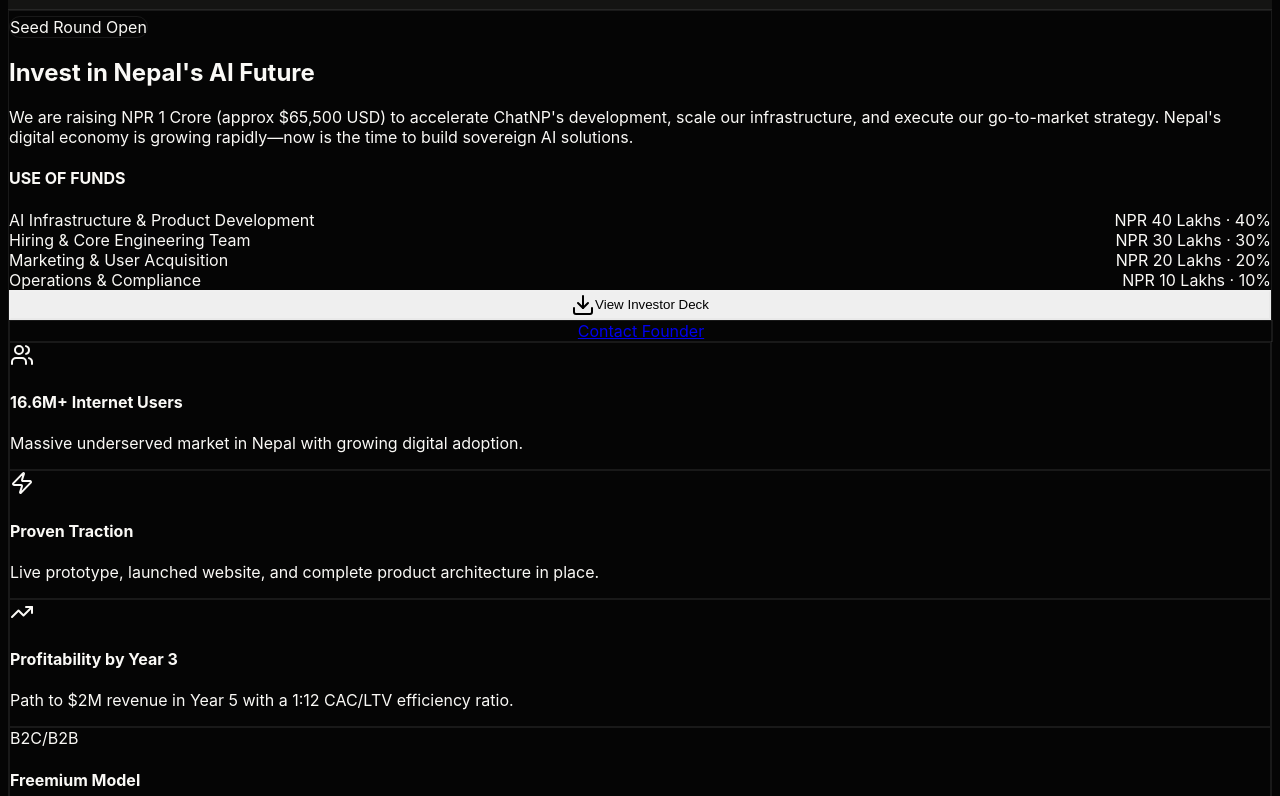
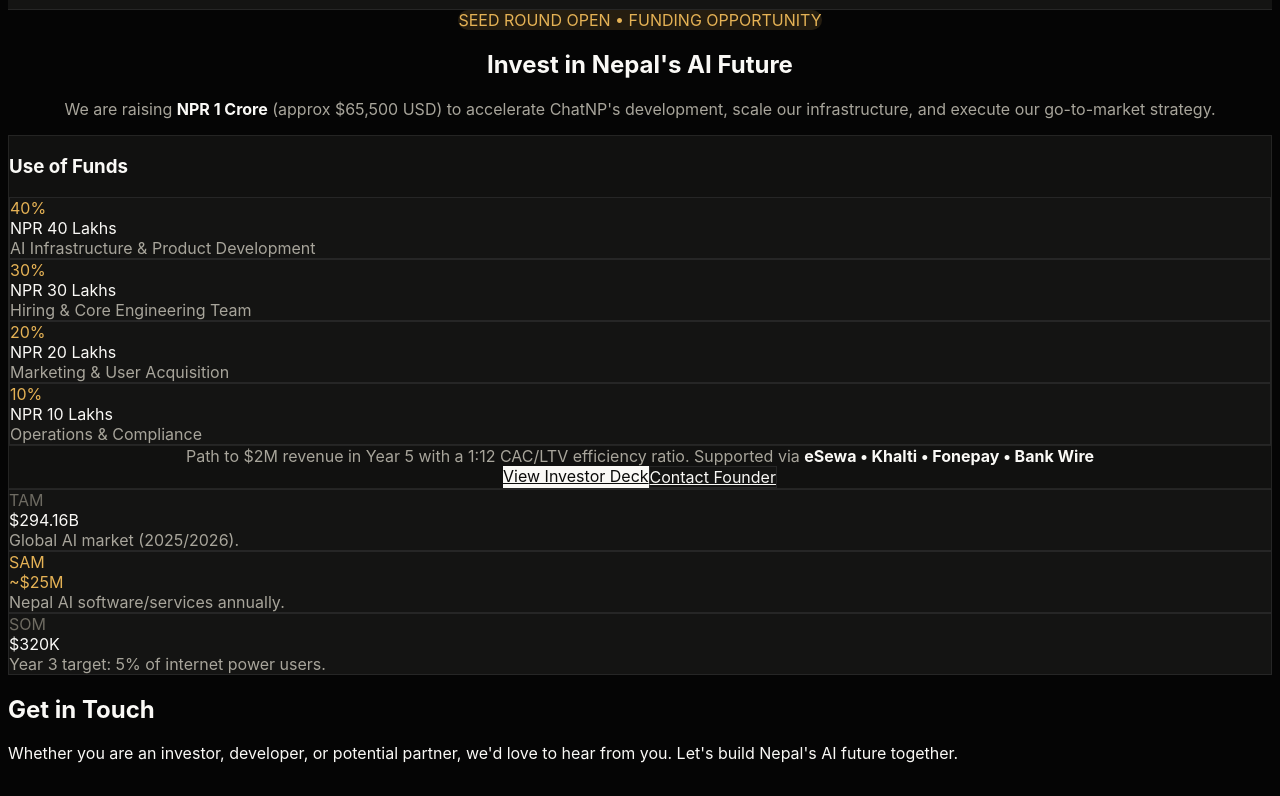
Before and after one commit to ganeshinunited-dot/Chatnepal, a Next.js app: page / in a window 1280 px wide. Shown: the part 5680-6476 px from the top of the page. Built offline with nearby package versions, Linux system fonts and the light colour scheme.

Commit message:
Update Investors.tsx

```diff
--- a/components/Investors.tsx
+++ b/components/Investors.tsx
@@ -1,98 +1,88 @@
-"use client";
-/* eslint-disable react/no-unescaped-entities */
-import Link from 'next/link';
-import { DownloadLink } from './DownloadLink';
-import { Download, TrendingUp, Users, Zap } from 'lucide-react';
-import { motion } from "motion/react";
+import React from "react";
+import Link from "next/link";
 
-function FundsBar({ label, pct, note }: { label: string; pct: number; note: string }) {
+export const Investors: React.FC = () => {
+  const funds = [
+    { label: "AI Infrastructure & Product Development", amount: "NPR 40 Lakhs", pct: "40%" },
+    { label: "Hiring & Core Engineering Team", amount: "NPR 30 Lakhs", pct: "30%" },
+    { label: "Marketing & User Acquisition", amount: "NPR 20 Lakhs", pct: "20%" },
+    { label: "Operations & Compliance", amount: "NPR 10 Lakhs", pct: "10%" },
+  ];
+
   return (
-    <div>
-      <div className="flex items-center justify-between mb-1.5">
-        <span className="text-sm text-zinc-300">{label}</span>
-        <span className="text-xs font-semibold text-blue-400">{note} · {pct}%</span>
-      </div>
-      <div className="h-1.5 w-full rounded-full bg-white/5 overflow-hidden">
-        <div className="h-full rounded-full bg-gradient-to-r from-brand-blue to-brand-blue-bright" style={{ width: `${pct}%` }} />
-      </div>
-    </div>
-  );
-}
+    <section id="investors" className="py-20 md:py-28">
+      <div className="max-w-6xl mx-auto px-4 sm:px-6 lg:px-8">
+        <div className="text-center max-w-2xl mx-auto mb-16">
+          <div className="inline-flex items-center px-3 py-1 rounded-full text-xs font-semibold uppercase tracking-wider bg-[var(--accent-gold-soft)] text-[var(--accent-gold)] mb-4">
+            Seed Round Open • Funding Opportunity
+          </div>
+          <h2 className="text-3xl sm:text-4xl font-bold tracking-tight text-[var(--text-primary)]">
+            Invest in Nepal&apos;s AI Future
+          </h2>
+          <p className="mt-4 text-base text-[var(--text-secondary)]">
+            We are raising <strong className="text-[var(--text-primary)]">NPR 1 Crore</strong> (approx $65,500 USD) to accelerate ChatNP&apos;s development, scale our infrastructure, and execute our go-to-market strategy.
+          </p>
+        </div>
 
-function MarketStat({ value, label, desc }: { value: string; label: string; desc: string }) {
-  return (
-    <div className="text-center">
-      <p className="text-lg sm:text-xl font-bold font-heading text-white">{value}</p>
-      <p className="text-[10px] sm:text-xs font-bold uppercase tracking-wider text-brand-blue-bright mt-0.5">{label}</p>
-      <p className="text-xs text-zinc-500 mt-1 leading-snug">{desc}</p>
-    </div>
-  );
-}
+        {/* Use of Funds Grid */}
+        <div className="p-8 sm:p-10 rounded-3xl card-contour mb-12">
+          <h3 className="text-xl font-bold text-[var(--text-primary)] mb-6">Use of Funds</h3>
+          <div className="grid grid-cols-1 sm:grid-cols-2 lg:grid-cols-4 gap-6">
+            {funds.map((f, idx) => (
+              <div key={idx} className="p-4 rounded-xl bg-[var(--bg-surface)] border border-[var(--border-card)]">
+                <div className="text-2xl font-bold text-[var(--accent-gold)]">{f.pct}</div>
+                <div className="text-sm font-semibold text-[var(--text-primary)] mt-1">{f.amount}</div>
+                <div className="text-xs text-[var(--text-secondary)] mt-1 leading-snug">{f.label}</div>
+              </div>
+            ))}
+          </div>
 
-export function Investors() {
-  return (
-    <section id="investors" className="mx-auto w-full max-w-7xl scroll-mt-32 px-4 sm:px-6">
-      <div className="rounded-3xl border border-white/5 bg-zinc-900/20 p-5 backdrop-blur-sm sm:p-8 md:p-12 lg:p-16">
-        <div className="grid lg:grid-cols-2 gap-12 items-center">
-          <div>
-            <div className="inline-flex items-center gap-2 px-3 py-1.5 rounded-full bg-emerald-500/10 border border-emerald-500/20 text-xs font-medium text-emerald-400 mb-6">
-              <span className="w-2 h-2 rounded-full bg-emerald-500 animate-pulse" />
-              Seed Round Open
+          <div className="mt-8 pt-6 border-t border-[var(--border-card)] flex flex-col sm:flex-row items-center justify-between gap-4">
+            <div className="text-xs text-[var(--text-secondary)]">
+              Path to $2M revenue in Year 5 with a 1:12 CAC/LTV efficiency ratio. Supported via <strong className="text-[var(--text-primary)]">eSewa • Khalti • Fonepay • Bank Wire</strong>
             </div>
-            <p className="text-xs font-semibold uppercase tracking-[0.2em] text-emerald-400 mb-3 hidden lg:block">Funding Opportunity</p>
-            <h2 className="mb-6 font-heading text-3xl text-white sm:text-4xl">Invest in Nepal's AI Future</h2>
-            <p className="mb-8 text-base leading-relaxed text-zinc-400 sm:text-lg">
-              We are raising NPR 1 Crore (approx $65,500 USD) to accelerate ChatNP's development, scale our infrastructure, and execute our go-to-market strategy. Nepal's digital economy is growing rapidly—now is the time to build sovereign AI solutions.
-            </p>
-
-            <div className="space-y-4">
-              <div>
-                <h4 className="text-sm font-semibold text-white mb-3 uppercase tracking-wide">Use of Funds</h4>
-                <div className="space-y-3 mb-6">
-                  <FundsBar label="AI Infrastructure &amp; Product Development" pct={40} note="NPR 40 Lakhs" />
-                  <FundsBar label="Hiring &amp; Core Engineering Team" pct={30} note="NPR 30 Lakhs" />
-                  <FundsBar label="Marketing &amp; User Acquisition" pct={20} note="NPR 20 Lakhs" />
-                  <FundsBar label="Operations &amp; Compliance" pct={10} note="NPR 10 Lakhs" />
-                </div>
-              </div>
-              <div className="flex flex-col gap-3 sm:flex-row sm:gap-4">
-                <DownloadLink className="flex h-12 w-full items-center justify-center gap-2 rounded-xl bg-white px-5 font-bold text-black shadow-lg shadow-blue-900/30 transition-colors hover:bg-zinc-200 sm:w-auto sm:px-8"><Download className="w-4 h-4" />View Investor Deck</DownloadLink>
-                <a href="mailto:ganesh@karktech.tech" className="flex h-12 w-full items-center justify-center gap-2 rounded-xl border border-white/10 bg-zinc-900 px-5 font-bold text-zinc-300 transition-colors hover:bg-zinc-800 sm:w-auto sm:px-8">
-                  Contact Founder
-                </a>
-              </div>
+            <div className="flex gap-3">
+              <a
+                href="/ChatNpdeck.pdf"
+                target="_blank"
+                rel="noopener noreferrer"
+                className="px-5 py-2.5 rounded-lg bg-[var(--text-primary)] text-[var(--bg-base)] text-xs font-semibold hover:opacity-90 transition-all shadow-xs"
+              >
+                View Investor Deck
+              </a>
+              <Link
+                href="#contact"
+                className="px-5 py-2.5 rounded-lg border border-[var(--border-card)] bg-[var(--bg-surface)] text-xs font-semibold text-[var(--text-primary)] hover:bg-[var(--bg-card)] transition-all"
+              >
+                Contact Founder
+              </Link>
             </div>
           </div>
+        </div>
 
-            <div className="grid grid-cols-1 sm:grid-cols-2 gap-4 lg:mt-8">
-              <div className="rounded-2xl border border-white/5 bg-white/5 p-5 sm:p-6 transition-all duration-300 hover:border-white/10 hover:-translate-y-1">
-                <Users className="w-6 h-6 text-brand-blue-bright mb-4" />
-                <h4 className="text-white font-medium mb-1">16.6M+ Internet Users</h4>
-                <p className="text-sm text-zinc-500">Massive underserved market in Nepal with growing digital adoption.</p>
-              </div>
-            <div className="rounded-2xl border border-white/5 bg-white/5 p-5 sm:p-6 transition-all duration-300 hover:border-white/10 hover:-translate-y-1 lg:mt-6">
-              <Zap className="w-6 h-6 text-brand-blue-bright mb-4" />
-              <h4 className="text-white font-medium mb-1">Proven Traction</h4>
-              <p className="text-sm text-zinc-500">Live prototype, launched website, and complete product architecture in place.</p>
-            </div>
-            <div className="rounded-2xl border border-white/5 bg-white/5 p-5 sm:p-6 transition-all duration-300 hover:border-white/10 hover:-translate-y-1">
-              <TrendingUp className="w-6 h-6 text-red-400 mb-4" />
-              <h4 className="text-white font-medium mb-1">Profitability by Year 3</h4>
-              <p className="text-sm text-zinc-500">Path to $2M revenue in Year 5 with a 1:12 CAC/LTV efficiency ratio.</p>
-            </div>
-              <div className="rounded-2xl border border-white/5 bg-white/5 p-5 sm:p-6 transition-all duration-300 hover:border-white/10 hover:-translate-y-1 lg:mt-6">
-                <div className="w-6 h-6 text-brand-blue-bright mb-4 font-bold font-heading">B2C/B2B</div>
-                <h4 className="text-white font-medium mb-1">Freemium Model</h4>
-                <p className="text-sm text-zinc-500">Free, Pro ($5/mo), Business ($20/mo) &amp; API tiers with 2–5% conversion target.</p>
-              </div>
+        {/* TAM / SAM / SOM Metrics */}
+        <div className="grid grid-cols-1 sm:grid-cols-3 gap-6">
+          <div className="p-6 rounded-2xl bg-[var(--bg-surface)] border border-[var(--border-card)]">
+            <span className="text-xs font-mono text-[var(--text-tertiary)]">TAM</span>
+            <div className="text-3xl font-bold text-[var(--text-primary)] mt-1">$294.16B</div>
+            <div className="text-xs text-[var(--text-secondary)] mt-2">Global AI market (2025/2026).</div>
           </div>
-          <div className="mt-6 grid grid-cols-3 gap-3 sm:gap-4 rounded-2xl border border-white/5 bg-black/20 p-4 sm:p-5">
-            <MarketStat value="$294.16B" label="TAM" desc="Global AI market (2025)" />
-            <MarketStat value="~$25M" label="SAM" desc="Nepal AI software/services annually" />
-            <MarketStat value="$320K" label="SOM" desc="Year 3 target: 5% of internet users" />
+
+          <div className="p-6 rounded-2xl bg-[var(--bg-surface)] border border-[var(--border-card)]">
+            <span className="text-xs font-mono text-[var(--accent-gold)]">SAM</span>
+            <div className="text-3xl font-bold text-[var(--accent-gold)] mt-1">~$25M</div>
+            <div className="text-xs text-[var(--text-secondary)] mt-2">Nepal AI software/services annually.</div>
+          </div>
+
+          <div className="p-6 rounded-2xl bg-[var(--bg-surface)] border border-[var(--border-card)]">
+            <span className="text-xs font-mono text-[var(--text-tertiary)]">SOM</span>
+            <div className="text-3xl font-bold text-[var(--text-primary)] mt-1">$320K</div>
+            <div className="text-xs text-[var(--text-secondary)] mt-2">Year 3 target: 5% of internet power users.</div>
           </div>
         </div>
       </div>
     </section>
   );
-}
+};
+
+export default Investors;
```
